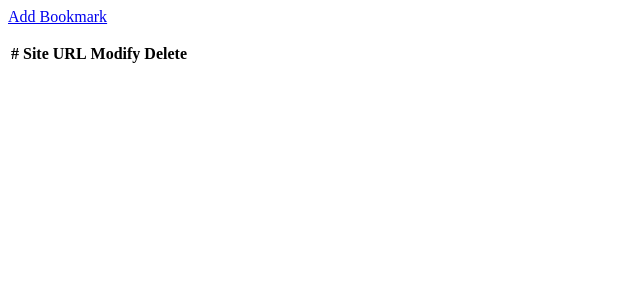
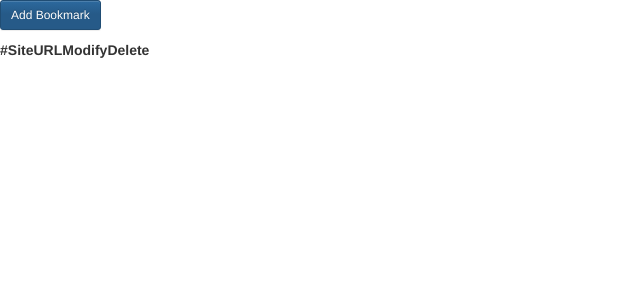
Before and after one commit to 2020emirim/2-practice-list-umhaneul, a Django app: page /bookmark/ in a window 1280 px wide. Shown: the top 300 px of the page, without its empty margins (0-640 px from the left). Run offline with Django 3.2, Linux system fonts and the light colour scheme; data that the repository does not hold is empty; some libraries are stand-ins or nearby versions.

Commit message:
apply bootstrap

```diff
--- a/bookmark/templates/bookmark/bookmark_confirm_delete.html
+++ b/bookmark/templates/bookmark/bookmark_confirm_delete.html
@@ -8,8 +8,8 @@
 <form action="" method="post">
     {% csrf_token %}
     <div>진짜 지울래? {{ bookmark }}</div>
-    <button type="submit">sure</button>
+    <button type="submit" class="btn btn-danger btn-sm">sure</button>
 </form>
-<button onclick="history.back()">Cancel</button>
+<button onclick="history.back()" class="btn btn-info btn-sm">Cancel</button>
 </body>
 </html>
--- a/bookmark/templates/bookmark/bookmark_create.html
+++ b/bookmark/templates/bookmark/bookmark_create.html
@@ -5,7 +5,7 @@
 <form action="" method="post">
     {% csrf_token %}
     {{ form.as_p }}
-    <input type="submit" value="Add bookmark">
+    <input type="submit" value="Add bookmark"  class="btn btn-warning btn-sm">
 </form>
-    <button onclick="history.back()">Cancel</button>
+    <button onclick="history.back()"  class="btn btn-primary btn-sm">Cancel</button>
 {% endblock %}
--- a/bookmark/templates/bookmark/bookmark_list.html
+++ b/bookmark/templates/bookmark/bookmark_list.html
@@ -3,7 +3,7 @@
 {% block title %} List{% endblock %}
 
 {% block content %}
-    <a href="{% url 'bookmark:add' %}">Add Bookmark</a>
+    <a href="{% url 'bookmark:add' %}" class="btn btn-primary btn-sm">Add Bookmark</a>
     <p></p>
     <table>
         <thead>
@@ -21,8 +21,8 @@
                     <td>{{ forloop.counter }}</td>
                     <td><a href="{% url 'bookmark:detail' pk=bookmark.id %}">{{ bookmark.site_name }}</a></td>
                     <td><a href="{{ bookmark.url }}">{{ bookmark.url }}</a></td>
-                    <td><a href="{% url 'bookmark:update' pk=bookmark.id%}">Modify</a></td>
-                    <td><a href="{% url 'bookmark:delete' pk=bookmark.id %}">Delete</a></td>
+                    <td><a href="{% url 'bookmark:update' pk=bookmark.id%}" class="btn btn-success btn-sm">Modify</a></td>
+                    <td><a href="{% url 'bookmark:delete' pk=bookmark.id %}" class="btn btn-danger btn-sm">Delete</a></td>
                 </tr>
             {% endfor %}
         </tbody>
--- a/bookmark/templates/bookmark/bookmark_update.html
+++ b/bookmark/templates/bookmark/bookmark_update.html
@@ -7,7 +7,7 @@
         <table>
         {{ form.as_table }}
         </table>
-        <button type="submit">Modify</button>
-        <button onclick="history.back()">Cancel</button>
+        <button type="submit"  class="btn btn-primary btn-sm">Modify</button>
+        <button onclick="history.back()"  class="btn btn-info btn-sm">Cancel</button>
     </form>
 {% endblock %}
--- a/templates/base.html
+++ b/templates/base.html
@@ -3,6 +3,9 @@
 <head>
     <meta charset="UTF-8">
     <title>Bookmark {% block title %}{% endblock %}</title>
+    <link rel="stylesheet" href="https://maxcdn.bootstrapcdn.com/bootstrap/3.3.2/css/bootstrap.min.css">
+    <link rel="stylesheet" href="https://maxcdn.bootstrapcdn.com/bootstrap/3.3.2/css/bootstrap-theme.min.css">
+    <script src="https://maxcdn.bootstrapcdn.com/bootstrap/3.3.2/js/bootstrap.min.js"></script>
 </head>
 <body>
 {% block content %}
```
